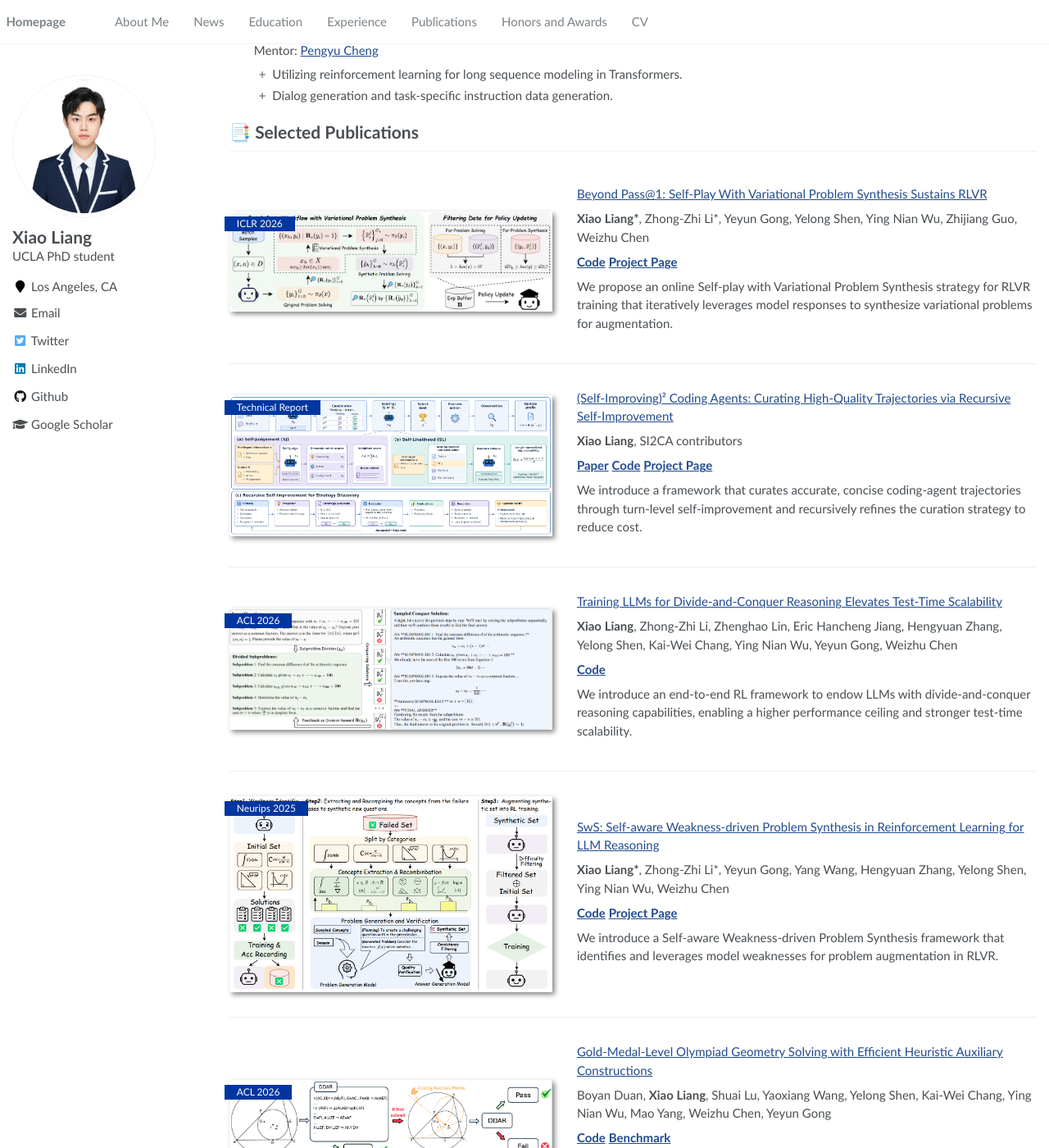
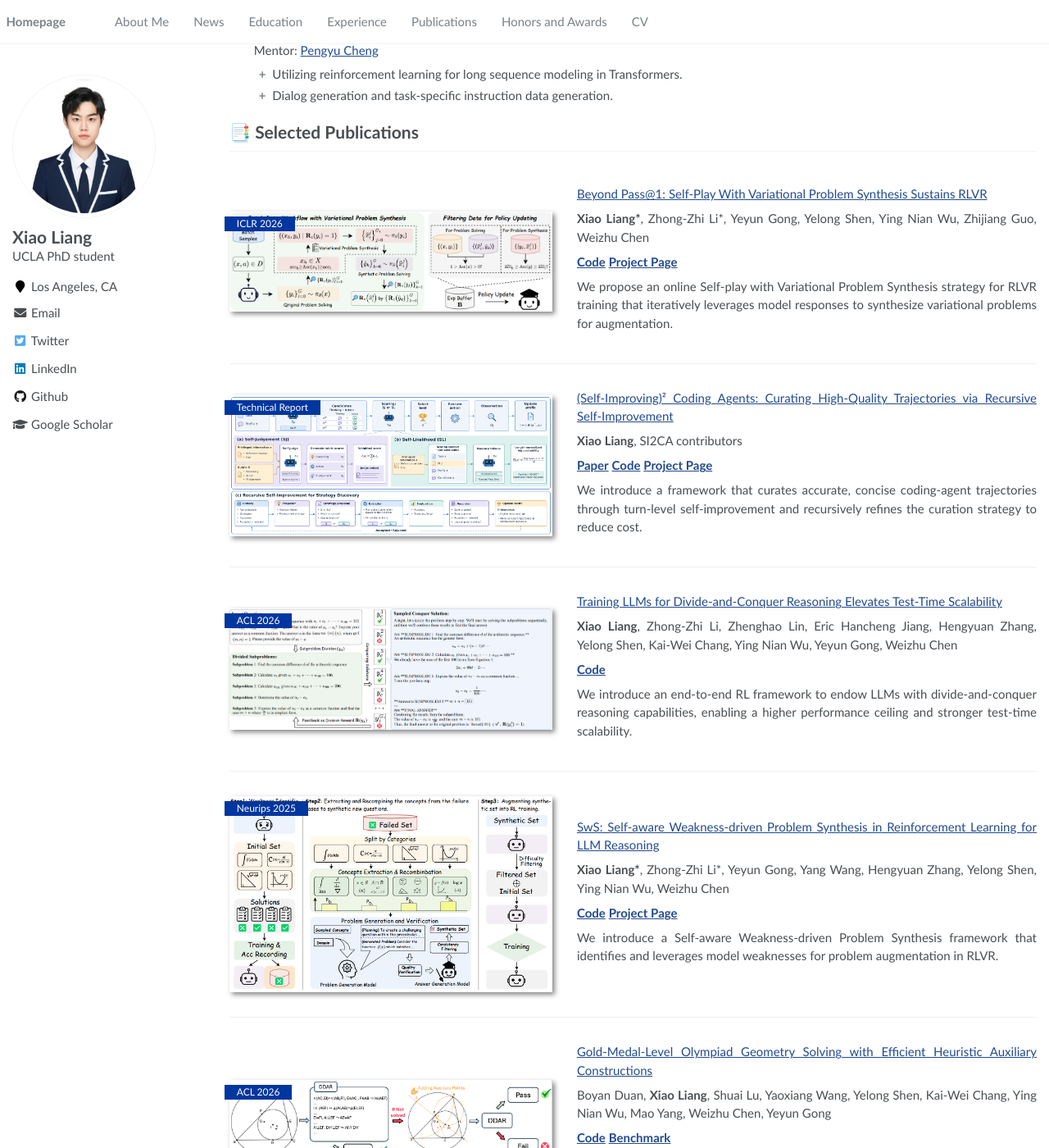
Before and after one commit to MasterVito/MasterVito.github.io, a Jekyll site: the page built from _pages/about.md, in a window 1280 px wide and 1400 px high, scrolled down 928 px. Shown: the whole window at 82% size. Built offline with Jekyll 4.4.1, drawn with Linux system fonts in a browser that asks for light colours.

Commit message:
Justify publication titles authors and descriptions

```diff
--- a/assets/css/main.scss
+++ b/assets/css/main.scss
@@ -64,6 +64,8 @@
     .paper-box-text{
         max-width: 100%;
         order: 1;
+        text-align: justify;
+        text-align-last: left;
     }
 
     @include breakpoint($medium) {
```
